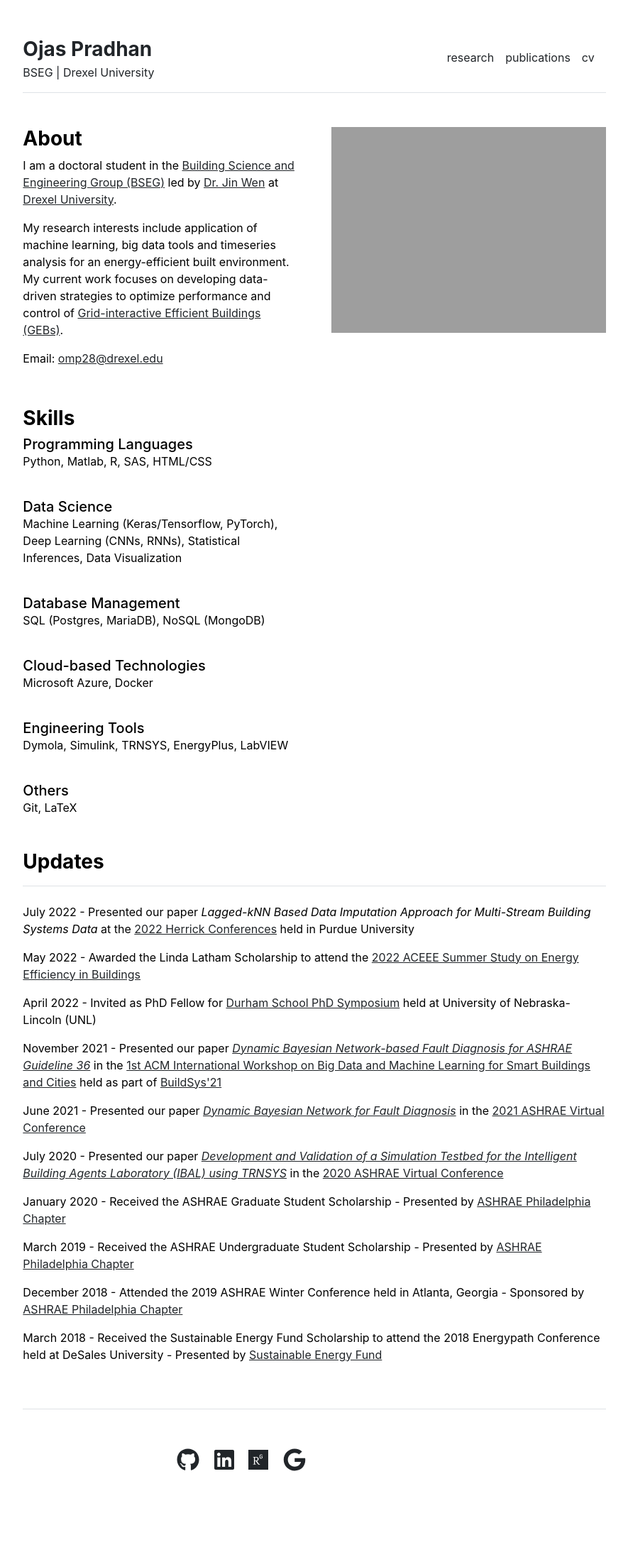
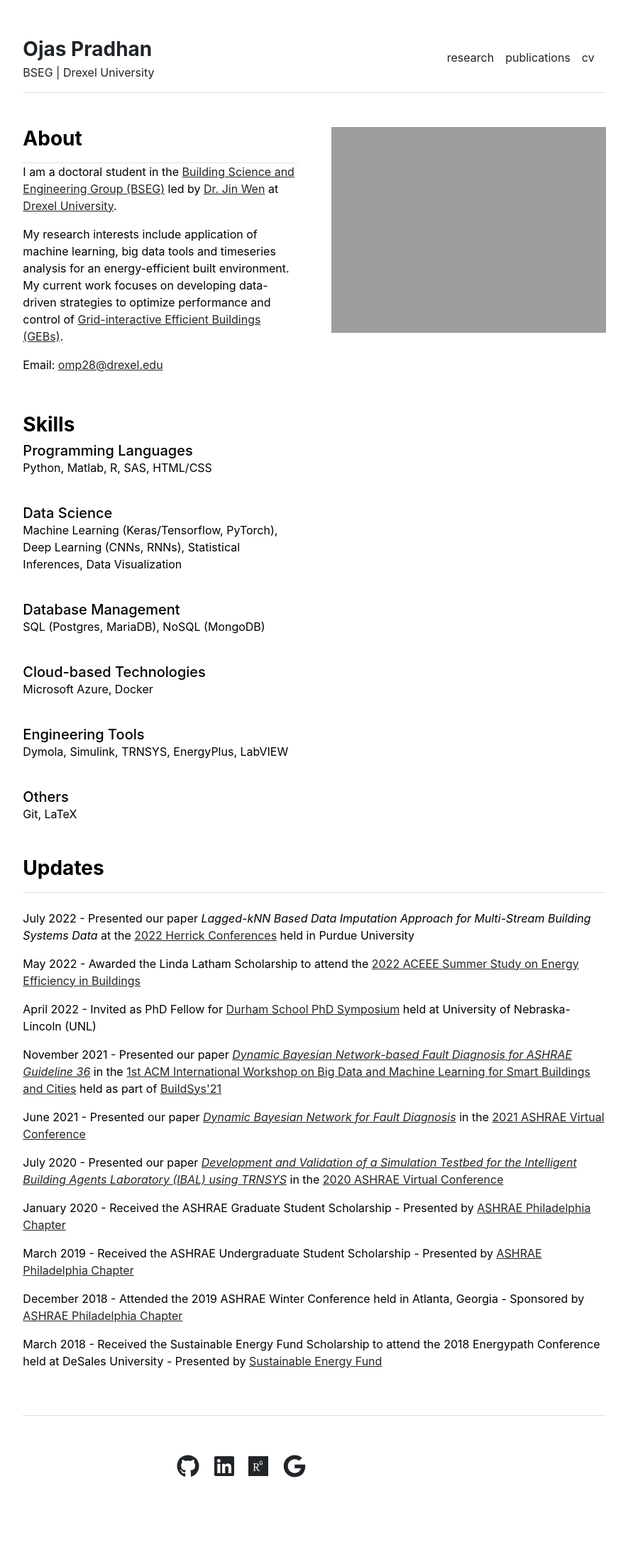
Before and after one commit to pradhanojas/pradhanojas.github.io, a Jekyll site: the page built from index.md, in a window 1280 px wide. Shown: the whole page at 71% size, without its empty margins (197-1082 px from the left). Built offline with Jekyll 4.4.1, drawn with Linux system fonts in a browser that asks for light colours.

Commit message:
Update home.html

```diff
--- a/_layouts/home.html
+++ b/_layouts/home.html
@@ -4,7 +4,7 @@ layout: default
 
 <div class="row g-5 mb-5">
   <div class="col-md-6">
-    <h3 class="fw-bold">About</h3>
+    <h3 class="fw-bold border-bottom pb-3 mb-0">About</h3>
     {{ content }}
   </div>
   <div class="col-md-6">
```
